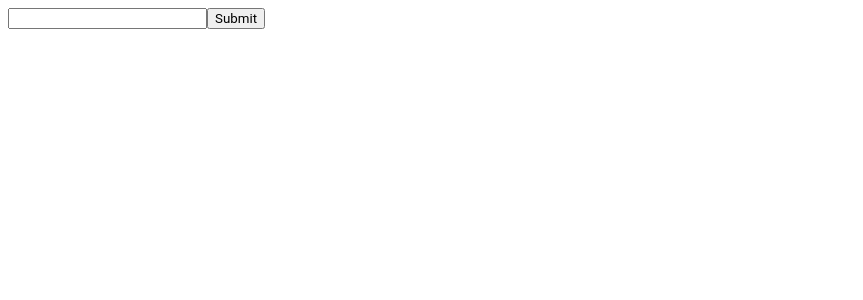
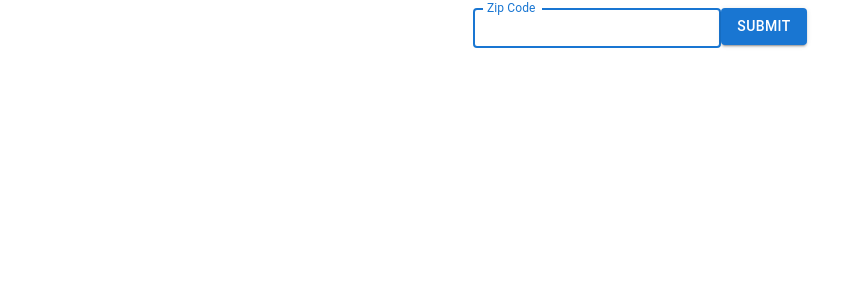
Before and after one commit to crimsonnaltep/weather-app, a React (Create React App) app: page / in a window 1280 px wide. Shown: the top 300 px of the page, without its empty margins (0-863 px from the left). Built offline with nearby package versions, Linux system fonts and the light colour scheme.

Commit message:
Adding a date

```diff
--- a/src/App.tsx
+++ b/src/App.tsx
@@ -3,11 +3,20 @@ import axios from "axios";
 import React, { useState, useEffect } from "react";
 import GetWeather from "./components/GetWeather";
 import Days from "./components/Days.tsx";
+import {
+  TextField,
+  Grid,
+  Card,
+  CardContent,
+  Button,
+  Typography,
+} from "@mui/material";
 
 function App() {
   const [data, setData] = useState("");
   const [input, setInput] = useState("");
   const [cordData, setCordData] = useState("");
+  const [city, setCity] = useState("");
   function inputHandler(event) {
     setInput(event.target.value);
   }
@@ -20,6 +29,7 @@ function App() {
       )
       .then(response => {
         setCordData(response.data);
+        setCity(response.data.results[0].locations[0].adminArea5);
         console.log(response.data);
       });
     axios
@@ -27,8 +37,8 @@ function App() {
         "https://api.open-meteo.com/v1/forecast?daily=weathercode,temperature_2m_max&timeformat=unixtime&timezone=auto",
         {
           params: {
-            latitude: cordData.results[0].locations[0].latLng.lat,
-            longitude: cordData.results[0].locations[0].latLng.lng,
+            latitude: cordData.results?.[0].locations[0].latLng.lat,
+            longitude: cordData.results?.[0].locations[0].latLng.lng,
           },
         }
       )
@@ -37,19 +47,39 @@ function App() {
         console.log(response.data);
       });
   }
-
+  useEffect(() => {
+    setCity(city);
+  }, [city]);
   return (
-    <div>
-      <input onChange={inputHandler}></input>
-      <button onClick={clickHandler}>Submit</button>
-      <React.Fragment>
+    <Grid>
+      <Grid align="center">
+        <TextField
+          size="small"
+          autoFocus
+          label="Zip Code"
+          onChange={inputHandler}
+        ></TextField>
+        <Button variant="contained" onClick={clickHandler}>
+          Submit
+        </Button>
+      </Grid>
+      <Typography variant="h1" align="center">
+        {city}
+      </Typography>
+      <Grid container alignItems="center" justifyContent="center">
         {data.daily
           ? data.daily.temperature_2m_max.map((value, id) => (
-              <Days temp={value} key={id} />
+              <Card key={id} variant="outlined">
+                <Days
+                  temp={value}
+                  key={id}
+                  date={new Date(data.daily.time[id] * 1000)}
+                />
+              </Card>
             ))
           : null}
-      </React.Fragment>
-    </div>
+      </Grid>
+    </Grid>
   );
 }
 
--- a/src/components/Days.tsx
+++ b/src/components/Days.tsx
@@ -1,9 +1,28 @@
 import React from "react";
-
+import { Typography } from "@mui/material";
 function Days(props) {
+  let n = props.date.getDate();
+  let ord = "th";
+  if (n % 10 == 1 && n % 100 != 11) {
+    ord = "st";
+  } else if (n % 10 == 2 && n % 100 != 12) {
+    ord = "nd";
+  } else if (n % 10 == 3 && n % 100 != 13) {
+    ord = "rd";
+  }
   return (
     <div>
-      <p>{props.temp}</p>
+      <Typography variant="h4">{`${props.date.toLocaleString("en-US", {
+        weekday: "long",
+      })}`}</Typography>
+      <Typography variant="p" display="flex" align="center">
+        {`${props.date.toLocaleString("en-US", {
+          month: "long",
+        })} ${props.date.getDate()}` + ord}
+      </Typography>
+      <Typography variant="p" align="center">
+        {props.temp}
+      </Typography>
     </div>
   );
 }
```
